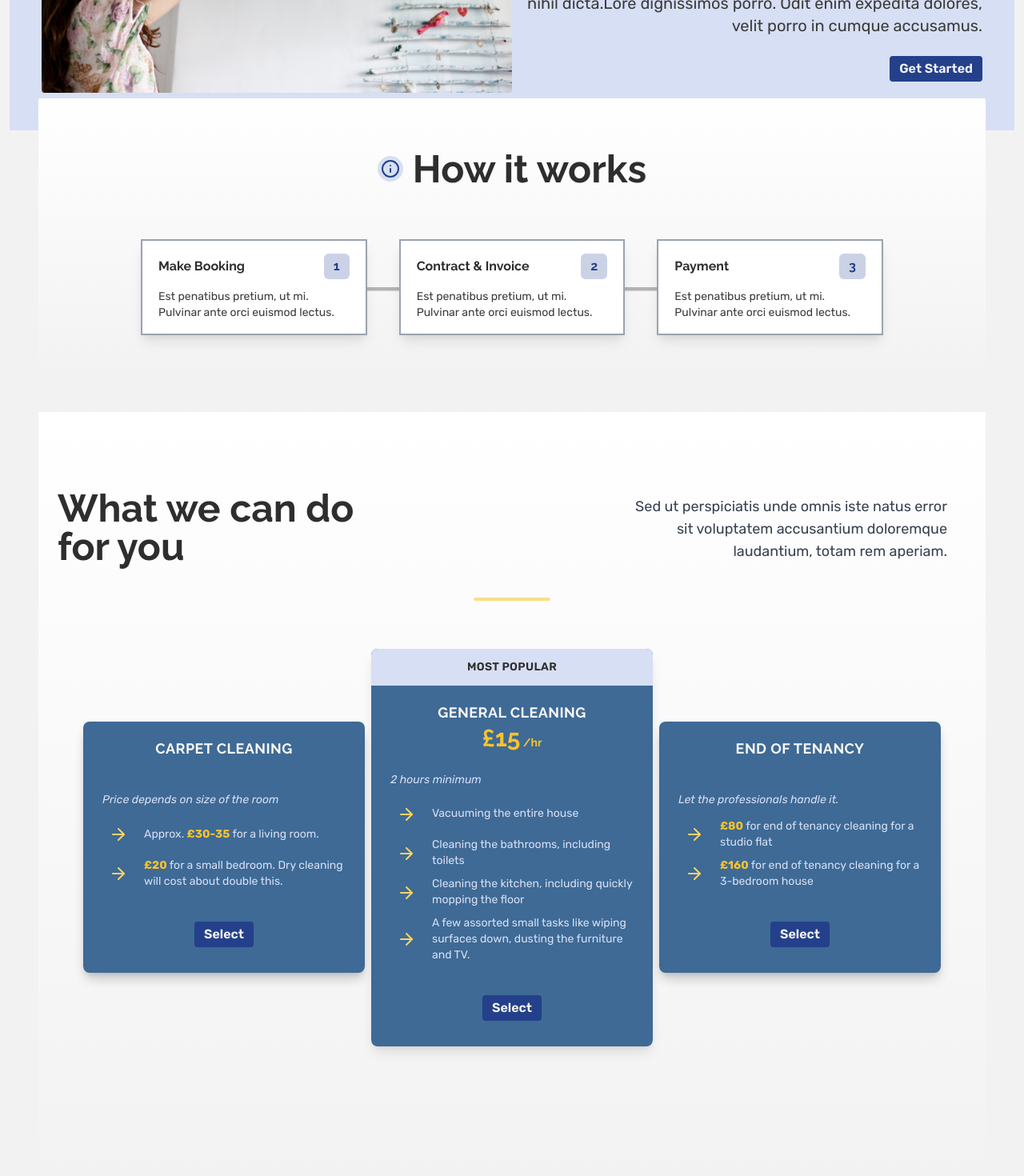
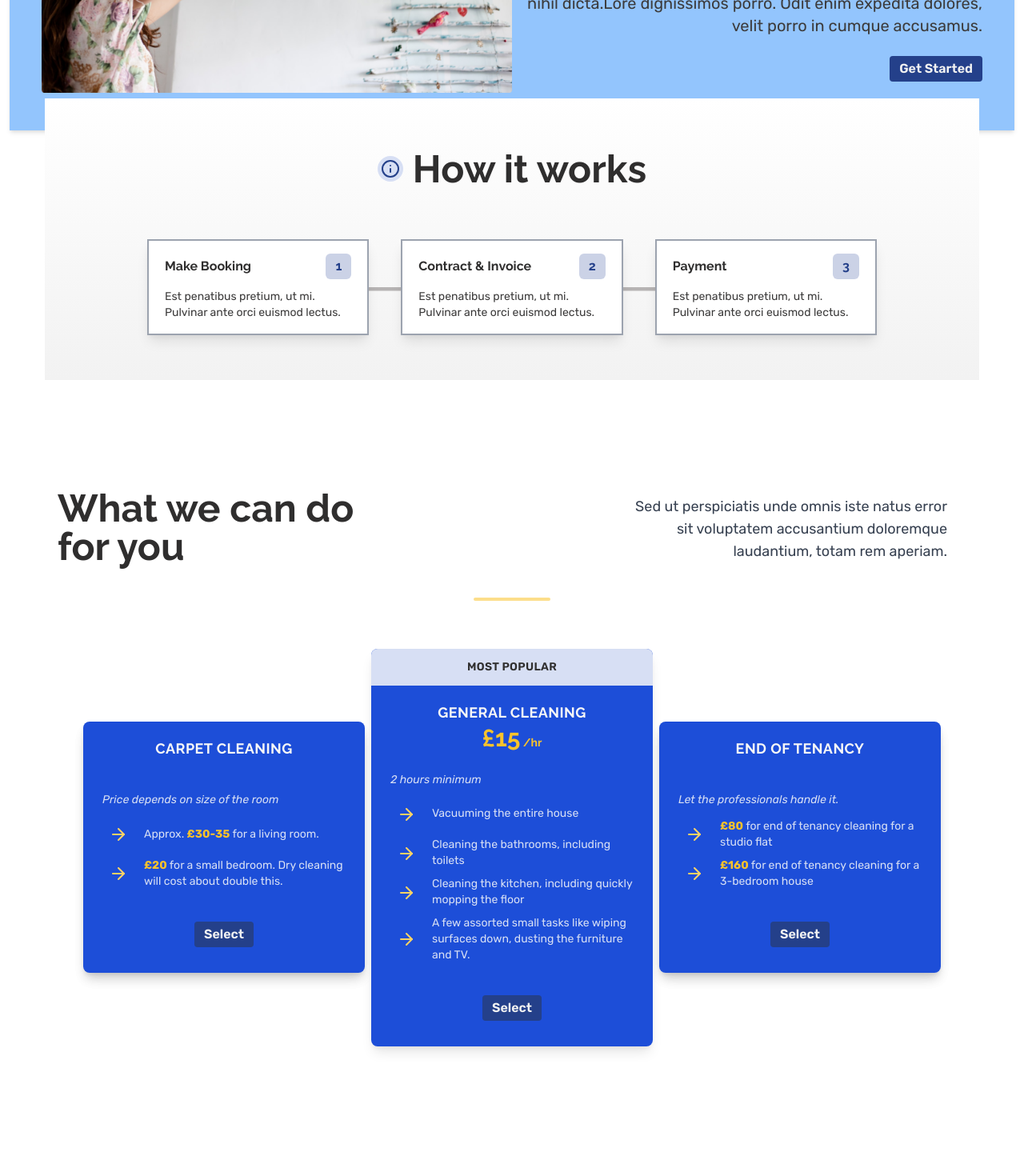
Before and after one commit to guidefari/yani-clean, a Next.js app: page / in a window 1280 px wide. Shown: the part 420-1890 px from the top of the page at 80% size. Built offline with nearby package versions, Linux system fonts and the light colour scheme.

Commit message:
feat: color palette update

```diff
--- a/components/Home-page/Hero.jsx
+++ b/components/Home-page/Hero.jsx
@@ -3,7 +3,7 @@ import Link from 'next/link'
 
 const Hero = () => {
     return (
-        <div className='relative flex items-start justify-center mx-3 sm:items-center min-h-sm md:bg-blue-shadowTwo lg:py-10'>
+        <div className='relative flex items-start justify-center mx-3 shadow shadow-md sm:items-center min-h-sm md:bg-blue-300 lg:py-10'>
             <div className='absolute flex items-center justify-center md:static md:w-1/2'>
                 <div className='relative lg:pl-10'>
                     <Image
--- a/components/Home-page/HowItWorks.jsx
+++ b/components/Home-page/HowItWorks.jsx
@@ -2,7 +2,7 @@ import { Info } from "react-feather"
 
 const HowItWorks = () => {
     return (
-        <div className='transform -translate-y-10 bg-gradient-to-b from-white-true to-white-primary xl:mx-12 mx-14 pb-14'>
+        <div className='transform -translate-y-10 bg-gradient-to-b from-white-true to-white-primary xl:mx-14 mx-14 pb-14'>
             <div className='flex items-center justify-center py-12 space-x-3 sm:py-16 '>
                 <div className='flex items-center justify-center w-8 h-8 rounded-full bg-blue-shadowTwo'>
                     <Info className='inline text-blue-primary'/>
--- a/components/Home-page/Pricing.jsx
+++ b/components/Home-page/Pricing.jsx
@@ -2,7 +2,7 @@ import { ArrowRight } from "react-feather";
 
 const Pricing = () => {
     return (
-            <section className='bg-gradient-to-b from-white-true to-white-primary xl:mx-12 mx-14 pb-14'>
+            <section className=' xl:mx-12 mx-14 pb-14'>
                 <div className="container max-w-full px-6 py-10 mx-auto lg:py-24">
                     <div className='flex flex-col md:flex-row md:justify-between'>
                         <h1 className="text-xl md:text-3xl lg:text-5xl font-heading text-black-heading">
@@ -17,7 +17,7 @@ const Pricing = () => {
                     <div className="max-w-full mx-auto my-3 md:max-w-6xl md:px-8">
                         <div className="relative flex flex-col items-center block lg:flex-row lg:space-x-2">
                             <div className="relative z-0 w-11/12 max-w-sm my-8 rounded-lg shadow-lg sm:w-3/5 lg:w-1/3 sm:my-5 ">
-                                <div className="overflow-hidden text-black rounded-lg shadow-lg bg-blue-secondary ">
+                                <div className="overflow-hidden text-black bg-blue-700 rounded-lg shadow-lg ">
                                     <div className="block max-w-sm px-8 mx-auto mt-2 text-sm text-left text-black sm:text-md lg:px-6">
                                         <h1 className="p-3 pb-10 text-base font-medium tracking-wide text-center uppercase font-heading xl:text-lg text-white-secondary">
                                             Carpet Cleaning
@@ -49,7 +49,7 @@ const Pricing = () => {
                                     </div>
                                 </div>
                             </div>
-                            <div className="relative z-10 w-full max-w-md my-8 rounded-lg shadow-lg bg-blue-secondary sm:w-2/3 lg:w-1/3 sm:my-5">
+                            <div className="relative z-10 w-full max-w-md my-8 bg-blue-700 rounded-lg shadow-lg sm:w-2/3 lg:w-1/3 sm:my-5">
                                 <div className="py-4 text-sm font-semibold leading-none tracking-wide text-center uppercase rounded-t-lg text-black-heading bg-blue-shadowTwo">
                                     Most Popular
                                 </div>
@@ -97,7 +97,7 @@ const Pricing = () => {
                                 </div>
                             </div>
                             <div className="relative z-0 w-11/12 max-w-sm my-8 rounded-lg shadow-lg sm:w-3/5 lg:w-1/3 sm:my-5 md:-ml-4">
-                                <div className="overflow-hidden text-black rounded-lg shadow-lg bg-blue-secondary ">
+                                <div className="overflow-hidden text-black bg-blue-700 rounded-lg shadow-lg ">
                                     <div className="block max-w-sm px-8 mx-auto mt-2 text-sm text-left text-black sm:text-md lg:px-6">
                                         <h1 className="p-3 pb-10 text-base font-medium tracking-wide text-center uppercase font-heading xl:text-lg text-white-secondary">
                                             End of Tenancy
--- a/components/header/header.jsx
+++ b/components/header/header.jsx
@@ -6,7 +6,7 @@ function Header() {
         <header className=" body-font">
             <div className="container flex flex-col flex-wrap items-center p-5 mx-auto md:flex-row md:px-12 lg:px-20">
                 <Link href='/' className="flex items-center mb-4 font-medium text-gray-900 title-font md:mb-0">
-                    <img className='w-32 h-14' src="/assets/logofill.svg" alt="Yani Clean logo"/>
+                    <img className='w-32 cursor-pointer h-14' src="/assets/logofill.svg" alt="Yani Clean logo"/>
                 </Link>
                 <nav className="flex flex-wrap items-center justify-center space-x-4 text-base md:ml-auto">
                     <Link href='/about' className="mr-5 hover:text-gray-900">About</Link>
--- a/components/layout.jsx
+++ b/components/layout.jsx
@@ -3,12 +3,12 @@ import Footer from "./footer.jsx";
 
 function Layout(props) {
   return (
-    <div className="flex flex-col min-h-screen text-black-BoBody bg-white-primary font-rubik">
+    <div className="flex flex-col min-h-screen text-black-BoBody bg-white-true font-rubik">
       <Header />
       <main className="flex-1 w-full mx-auto ">
         {props.children}
       </main>
-      <Footer />
+      {/* <Footer /> */}
     </div>
   );
 }
```
